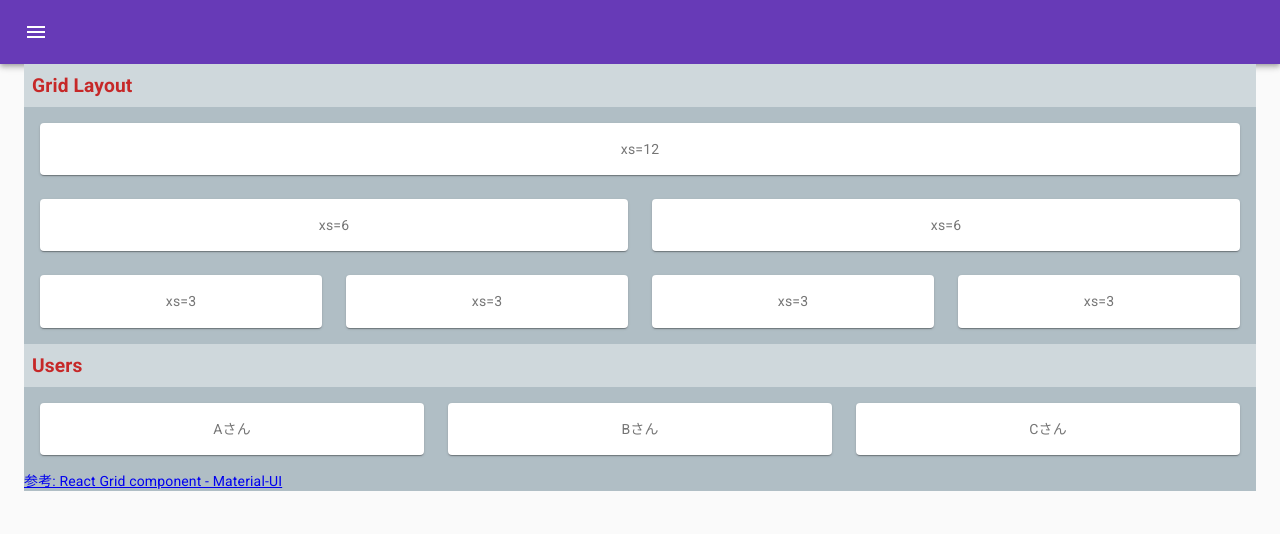
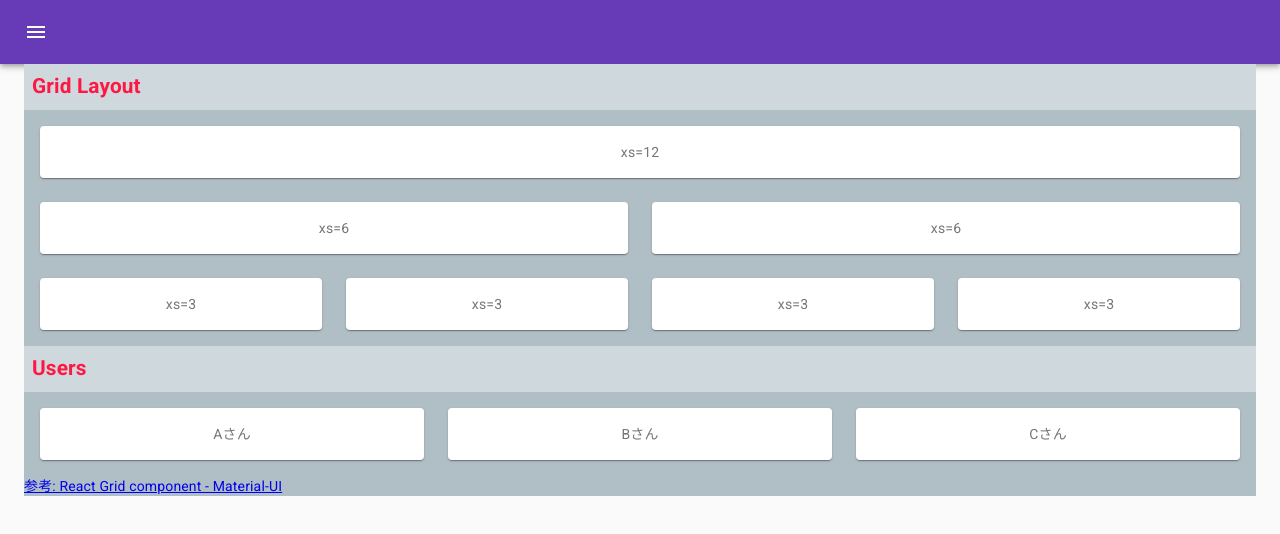
Before and after one commit to jey3dayo/nextjs-hands-on-2021, a Next.js app: page /example4 in a window 1280 px wide. Shown: the top 534 px of the page. Built offline with nearby package versions, Linux system fonts and the light colour scheme.

Commit message:
themeとstyle調整

```diff
--- a/pages/example4.js
+++ b/pages/example4.js
@@ -6,14 +6,14 @@ import Container from '@material-ui/core/container';
 import Box from '@material-ui/core/Box';
 import Paper from '@material-ui/core/Paper';
 import Grid from '@material-ui/core/Grid';
-import { red, blueGrey } from '@material-ui/core/colors';
+import { blueGrey } from '@material-ui/core/colors';
 
 const useStyles = makeStyles(theme => ({
   title: {
+    color: theme.palette.secondary.main,
+    fontSize: '1.3rem',
+    fontWeight: 'bold',
     background: blueGrey[100],
-    color: red[800],
-    fontSize: '1.2rem',
-    fontWeight: 'bold',
   },
   paper: {
     padding: theme.spacing(2),
--- a/styles/theme.js
+++ b/styles/theme.js
@@ -1,9 +1,14 @@
 import { createTheme } from '@material-ui/core/styles';
 import deepPurple from '@material-ui/core/colors/deepPurple';
+import red from '@material-ui/core/colors/red';
+
+export const palette = {
+};
 
 const theme = createTheme({
   palette: {
     primary: deepPurple,
+    secondary: red,
   },
 });
 
```
Also changed, not shown: pages/example2.js (+6 -6 lines), pages/example3.js (+6 -4 lines), pages/example6.js (+6 -6 lines).
